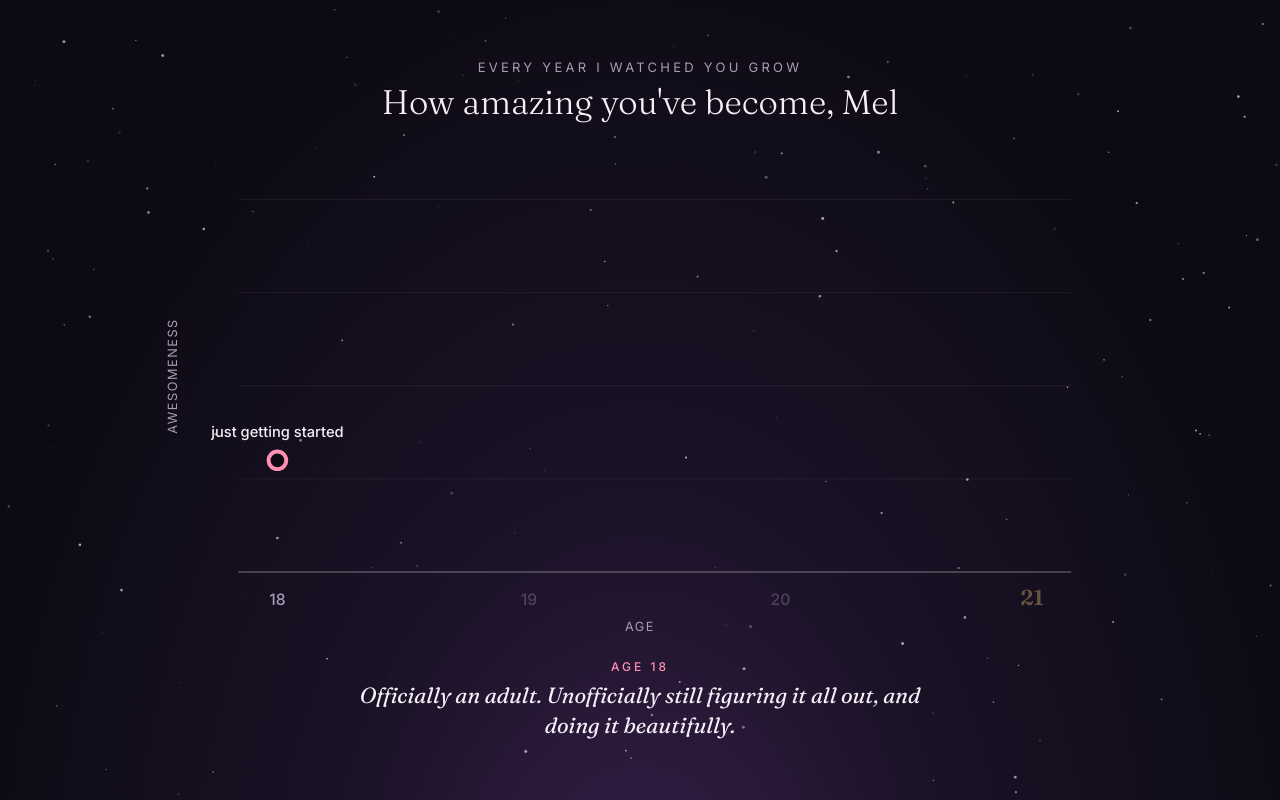
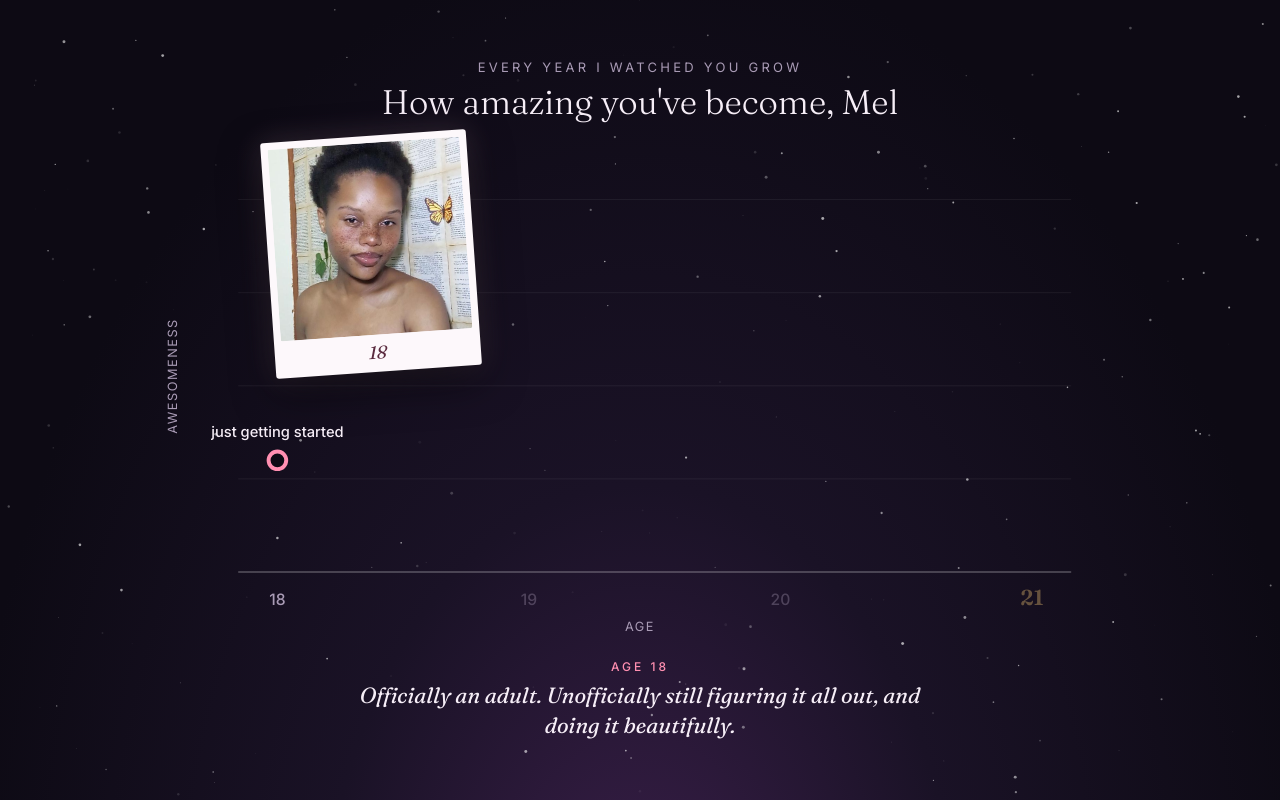
Before and after one commit to kipkemoimayor/birthday, a plain HTML site: page index.html in a window 1280 px wide. Both pictures are taken after a click on the button "open ✨". Drawn offline with Linux system fonts and the light colour scheme.

Commit message:
happy birthday

```diff
--- a/index.html
+++ b/index.html
@@ -72,7 +72,22 @@
   .chart-title h2 {
     font-family: "Fraunces", serif; font-weight: 400; font-size: clamp(22px, 4vw, 34px); margin-top: 6px;
   }
-  svg#chart { width: 100%; height: auto; overflow: visible; }
+  .plot { position: relative; width: 100%; }
+  svg#chart { width: 100%; height: auto; overflow: visible; display: block; }
+  .polaroid {
+    position: absolute; left: 12%; top: 1%; z-index: 3;
+    width: clamp(96px, 21%, 210px);
+    background: #fdf8fb; padding: 7px 7px 0; border-radius: 3px;
+    box-shadow: 0 14px 40px rgba(0,0,0,.55), 0 0 30px rgba(248,200,220,.18);
+    opacity: 0; transform: rotate(-4deg) translateY(10px) scale(.94);
+    transition: opacity .6s ease, transform .8s cubic-bezier(.2,.8,.2,1);
+  }
+  .polaroid.on { opacity: 1; transform: rotate(var(--tilt, -4deg)) translateY(0) scale(1); }
+  .polaroid img { display: block; width: 100%; aspect-ratio: 1 / 1; object-fit: cover; border-radius: 2px; background: #e9dde4; }
+  .polaroid figcaption {
+    font: italic 400 clamp(13px, 2vw, 18px) "Fraunces", serif; color: #5a2a3e;
+    text-align: center; padding: 6px 0 8px;
+  }
   .axis-label { fill: var(--muted); font: 400 13px "Inter", sans-serif; letter-spacing: .12em; text-transform: uppercase; }
   .tick { fill: var(--muted); font: 500 16px "Inter", sans-serif; }
   .tick.big { fill: var(--gold); font: 600 22px "Fraunces", serif; }
@@ -149,6 +164,11 @@
       <h2>How amazing you've become, Mel</h2>
     </div>
 
+    <div class="plot">
+    <figure class="polaroid" id="polaroid">
+      <img id="polaroidImg" alt="">
+      <figcaption id="polaroidCap"></figcaption>
+    </figure>
     <svg id="chart" viewBox="0 0 1000 520" role="img" aria-label="A line chart rising from age 18 to 21">
       <defs>
         <linearGradient id="lineGrad" x1="0" x2="1" y1="0" y2="0">
@@ -182,6 +202,7 @@
         <path d="M0,-30 L8,-9 L30,-9 L12,5 L19,28 L0,14 L-19,28 L-12,5 L-30,-9 L-8,-9 Z" fill="#ffd27a"/>
       </g>
     </svg>
+    </div>
 
     <div id="caption"></div>
   </section>
@@ -204,11 +225,13 @@
 // Put her name here, or open the page as  index.html?name=Her%20Name
 const NAME = "Mel";
 
+// Photos: put them in a "photos" folder next to index.html, named 18.jpg, 19.jpg, 20.jpg, 21.jpg
+// (or change the paths below). Any photo that's missing is simply skipped.
 const YEARS = [
-  { age: 18, score: 30, text: "Officially an adult. Unofficially still figuring it all out, and doing it beautifully." },
-  { age: 19, score: 48, text: "Growing, glowing, and quietly becoming someone people are lucky to know." },
-  { age: 20, score: 68, text: "Goodbye teens. Braver, wiser, and somehow even more yourself." },
-  { age: 21, score: 100, text: "21. The highest point, and the place our line comes to an end." }
+  { age: 18, score: 30, photo: "photos/18.jpg", text: "Officially an adult. Unofficially still figuring it all out, and doing it beautifully." },
+  { age: 19, score: 48, photo: "photos/19.jpg", text: "Growing, glowing, and quietly becoming someone people are lucky to know." },
+  { age: 20, score: 68, photo: "photos/20.jpg", text: "Goodbye teens. Braver, wiser, and somehow even more yourself." },
+  { age: 21, score: 100, photo: "photos/21.jpg", text: "21. The highest point, and the place our line comes to an end." }
 ];
 /* ==================================== */
 
@@ -287,10 +310,33 @@ star.appendChild(starInner);
 star.classList.remove("star21");
 starInner.classList.add("star21");
 
+/* ---------- photos ---------- */
+const pol = document.getElementById("polaroid"),
+      polImg = document.getElementById("polaroidImg"),
+      polCap = document.getElementById("polaroidCap");
+const photoOk = YEARS.map(() => false);
+YEARS.forEach((y, i) => {          // preload; remember which ones exist
+  if (!y.photo) return;
+  const im = new Image();
+  im.onload = () => { photoOk[i] = true; };
+  im.src = y.photo;
+});
+const TILTS = ["-4deg", "3deg", "-2deg", "4deg"];
+async function showPhoto(i) {
+  if (pol.classList.contains("on")) { pol.classList.remove("on"); await wait(500); }
+  if (!photoOk[i]) return;
+  polImg.src = YEARS[i].photo;
+  polImg.alt = "Mel at " + YEARS[i].age;
+  polCap.textContent = YEARS[i].age;
+  pol.style.setProperty("--tilt", TILTS[i % TILTS.length]);
+  requestAnimationFrame(() => pol.classList.add("on"));
+}
+
 /* ---------- caption ---------- */
 const cap = document.getElementById("caption");
 async function setCaption(i) {
   cap.style.opacity = 0;
+  showPhoto(i);
   await wait(300);
   cap.innerHTML = `<span class="yr">age ${YEARS[i].age}</span>${YEARS[i].text}`;
   cap.style.opacity = 1;
@@ -346,6 +392,7 @@ function reset() {
   ticks.forEach(t => t.style.opacity = .35);
   starInner.classList.remove("on");
   document.getElementById("area").classList.remove("on");
+  pol.classList.remove("on");
   cap.innerHTML = "";
 }
 
```
Also changed, not shown: photos/18.jpg (added), photos/19.jpg (added), photos/20.jpg (added), photos/21.jpg (added).
